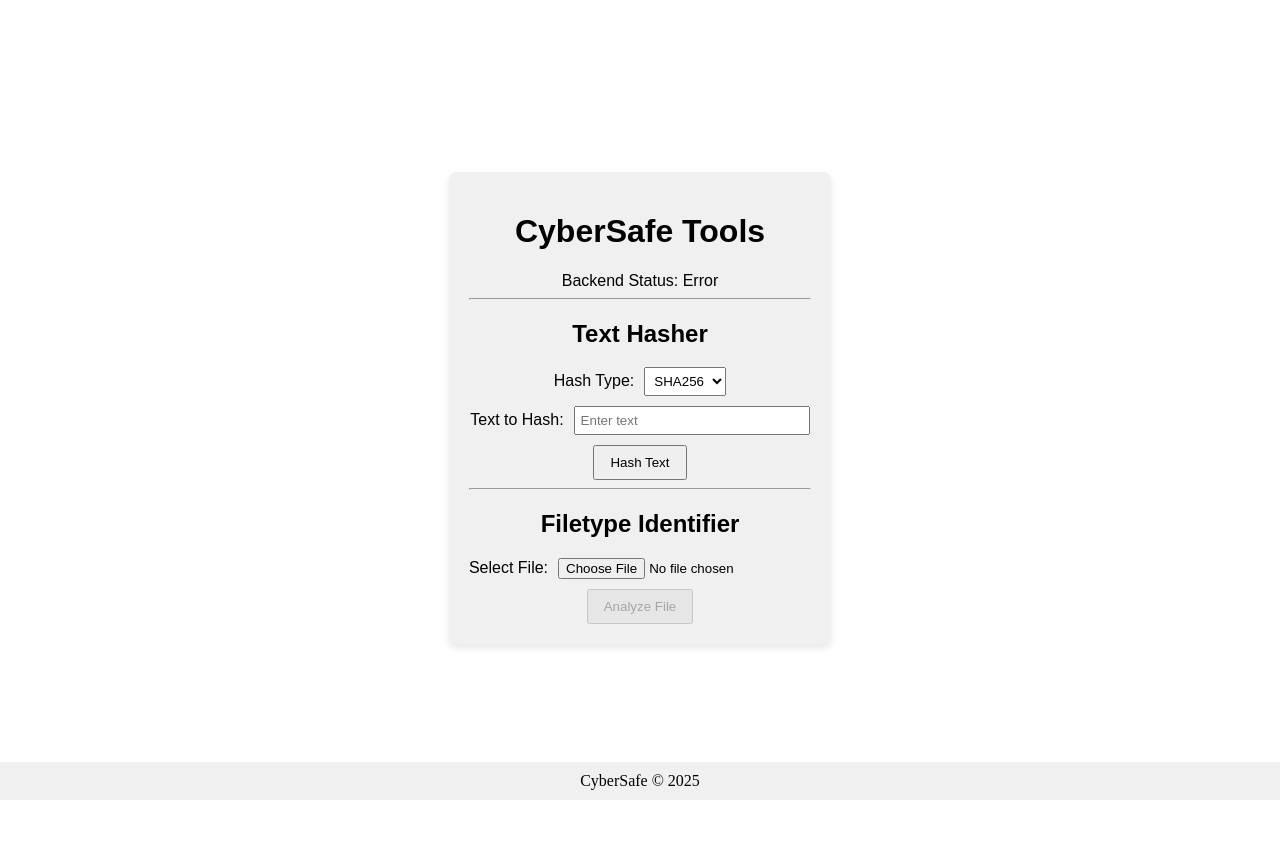
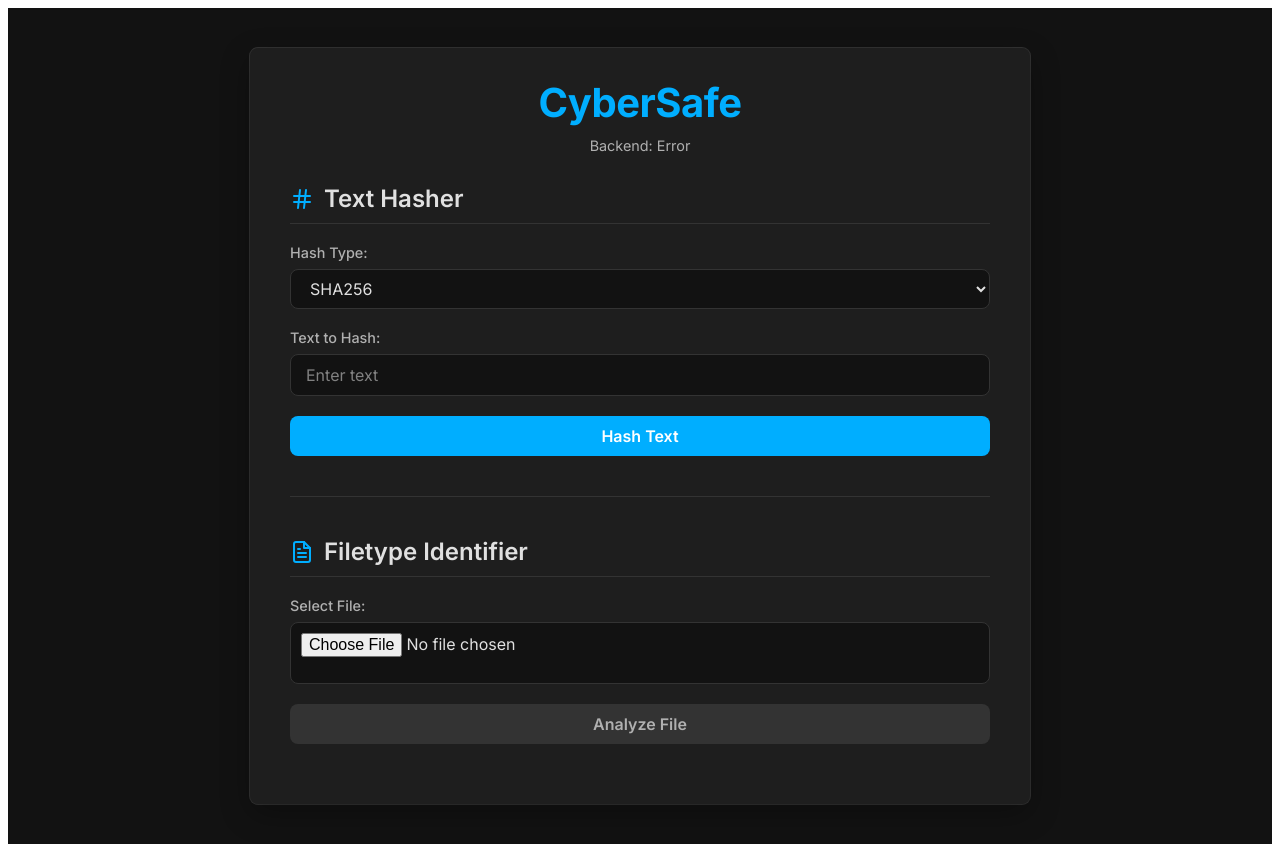
Before and after one commit to danielscos/CyberSafe, a React (Vite) app in the folder frontend/: page / in a window 1280 px wide. Before the commit the page ends 816 px from the top, so only its background shows below. Built offline with nearby package versions, Linux system fonts and the light colour scheme.

Commit message:
feat: add framer-motion and react-icons dependencies; enhance App component with animations and icons

```diff
--- a/frontend/package.json
+++ b/frontend/package.json
@@ -11,7 +11,9 @@
   },
   "dependencies": {
     "react": "^18.2.0",
-    "react-dom": "^18.2.0"
+    "react-dom": "^18.2.0",
+    "framer-motion": "^12.12.1",
+    "react-icons": "^5.5.0"
   },
   "devDependencies": {
     "@types/react": "^18.2.66",
--- a/frontend/src/App.jsx
+++ b/frontend/src/App.jsx
@@ -1,19 +1,17 @@
 import React, { useEffect, useState } from "react";
-import styles from "./App.module.css"; // Import CSS module
+import { motion, AnimatePresence } from "framer-motion";
+import styles from "./App.module.css";
+import { FiHash, FiFileText, FiAlertCircle } from "react-icons/fi"; // Added FiAlertCircle for errors
 
 function App() {
   const [backendStatus, setBackendStatus] = useState("");
-  // Text hashing state
   const [textToHash, setTextToHash] = useState("");
   const [hashedText, setHashedText] = useState("");
   const [hashError, setHashError] = useState("");
   const [selectedHashType, setSelectedHashType] = useState("sha256");
-
-  // Filetype feature state
   const [selectedFile, setSelectedFile] = useState(null);
-  const [fileInfo, setFileInfo] = useState(null); // To store { filename, mime_type, file_type, description }
+  const [fileInfo, setFileInfo] = useState(null);
   const [fileTypeError, setFileTypeError] = useState("");
-
 
   const hashTypes = [
     { value: "md5", label: "MD5" },
@@ -26,9 +24,7 @@ function App() {
     const fetchBackendStatus = async () => {
       try {
         const response = await fetch("http://localhost:8000/");
-        if (!response.ok) {
-          throw new Error(`HTTP error! status: ${response.status}`);
-        }
+        if (!response.ok) throw new Error(`HTTP error! status: ${response.status}`);
         const jsonData = await response.json();
         setBackendStatus(jsonData.status);
       } catch (error) {
@@ -52,137 +48,126 @@ function App() {
       const url = `http://localhost:8000/hash_${selectedHashType}?text=${encodedText}`;
       const response = await fetch(url, { method: "GET" });
       if (!response.ok) {
-        const errorData = await response.json().catch(() => ({ detail: "Hashing failed with status: " + response.status }));
+        const errorData = await response.json().catch(() => ({ detail: "Hashing failed" }));
         throw new Error(errorData.detail || `HTTP error! status: ${response.status}`);
       }
       const jsonData = await response.json();
       setHashedText(jsonData.hash);
     } catch (error) {
-      console.error("Error hashing text:", error);
-      setHashError(error.message || "Failed to hash text.");
+      setHashError(error.message);
     }
   };
 
   const handleFileChange = (event) => {
-    setFileInfo(null); // Clear previous file info
-    setFileTypeError(""); // Clear previous error
-    if (event.target.files && event.target.files[0]) {
-      setSelectedFile(event.target.files[0]);
-    } else {
-      setSelectedFile(null);
-    }
+    setFileInfo(null);
+    setFileTypeError("");
+    setSelectedFile(event.target.files && event.target.files[0] ? event.target.files[0] : null);
   };
 
   const handleFileTypeSubmit = async (e) => {
     e.preventDefault();
     setFileInfo(null);
     setFileTypeError("");
-
     if (!selectedFile) {
       setFileTypeError("Please select a file first.");
       return;
     }
-
     const formData = new FormData();
-    formData.append("file", selectedFile); // file is the key expected by the backend
-
+    formData.append("file", selectedFile);
     try {
-      const response = await fetch("http://localhost:8000/filetype", {
-        method: "POST",
-        body: formData,
-      });
-
+      const response = await fetch("http://localhost:8000/filetype", { method: "POST", body: formData });
       if (!response.ok) {
-        const errorData = await response.json().catch(() => ({ detail: "File analysis failed with status: " + response.status }));
+        const errorData = await response.json().catch(() => ({ detail: "File analysis failed" }));
         throw new Error(errorData.detail || `HTTP error! status: ${response.status}`);
       }
-
       const jsonData = await response.json();
       setFileInfo(jsonData);
     } catch (error) {
-      console.error("Error analyzing file:", error);
-      setFileTypeError(error.message || "Failed to analyze file.");
+      setFileTypeError(error.message);
     }
   };
 
+  const itemVariants = {
+    hidden: { opacity: 0, y: 20 },
+    visible: { opacity: 1, y: 0, transition: { duration: 0.5 } },
+    exit: { opacity: 0, y: -20, transition: { duration: 0.3 } },
+  };
 
   return (
     <div className={styles.container}>
-      <div className={styles.content}>
-        <h1>CyberSafe Tools</h1>
-        <div>Backend Status: {backendStatus || "Loading..."}</div>
+      <motion.div
+        className={styles.content}
+        initial={{ opacity: 0, scale: 0.95, y: 50 }}
+        animate={{ opacity: 1, scale: 1, y: 0 }}
+        transition={{ duration: 0.7, ease: "circOut" }}
+      >
+        <header className={styles.header}>
+          <h1>CyberSafe</h1>
+          <div className={styles.status}>Backend: {backendStatus || "Loading..."}</div>
+        </header>
 
-        <hr />
-
-        <h2>Text Hasher</h2>
-        <form onSubmit={handleHashSubmit}>
-          <div>
-            <label htmlFor="hashType" style={{ marginRight: '10px' }}>Hash Type:</label>
-            <select
-              id="hashType"
-              value={selectedHashType}
-              onChange={(e) => setSelectedHashType(e.target.value)}
-              style={{ marginBottom: '10px', padding: '5px' }}
-            >
+        <section className={styles.toolSection}>
+          <h2><FiHash /> Text Hasher</h2>
+          <form onSubmit={handleHashSubmit} className={styles.form}>
+            <div className={styles.formGroup}>
+              <label htmlFor="hashType">Hash Type:</label>
+              <select id="hashType" value={selectedHashType} onChange={(e) => setSelectedHashType(e.target.value)}>
                 {hashTypes.map((type) => (
-                <option key={type.value} value={type.value}>
-                  {type.label}
-                </option>
+                  <option key={type.value} value={type.value}>{type.label}</option>
                 ))}
               </select>
             </div>
-          <div>
-            <label htmlFor="textToHash" style={{ marginRight: '10px' }}>Text to Hash:</label>
-            <input
-              type="text"
-              id="textToHash"
-              value={textToHash}
-              onChange={(e) => setTextToHash(e.target.value)}
-              placeholder="Enter text"
-              style={{ marginBottom: '10px', padding: '5px', width: 'calc(100% - 120px)' }}
-            />
+            <div className={styles.formGroup}>
+              <label htmlFor="textToHash">Text to Hash:</label>
+              <input type="text" id="textToHash" value={textToHash} onChange={(e) => setTextToHash(e.target.value)} placeholder="Enter text" />
             </div>
-          <button type="submit" style={{ padding: '8px 15px' }}>Hash Text</button>
+            <button type="submit" className={styles.button}>Hash Text</button>
           </form>
+          <AnimatePresence>
             {hashedText && (
-          <div style={{ marginTop: '15px' }}>
+              <motion.div className={styles.result} variants={itemVariants} initial="hidden" animate="visible" exit="exit">
                 <strong>Hashed Result ({selectedHashType.toUpperCase()}):</strong>
-            <p style={{ wordBreak: 'break-all' }}>{hashedText}</p>
+                <p className={styles.hashOutput}>{hashedText}</p>
+              </motion.div>
+            )}
+            {hashError && (
+              <motion.div className={styles.error} variants={itemVariants} initial="hidden" animate="visible" exit="exit">
+                <FiAlertCircle /> {hashError}
+              </motion.div>
+            )}
+          </AnimatePresence>
+        </section>
+
+        <hr className={styles.divider} />
+
+        <section className={styles.toolSection}>
+          <h2><FiFileText /> Filetype Identifier</h2>
+          <form onSubmit={handleFileTypeSubmit} className={styles.form}>
+            <div className={styles.formGroup}>
+              <label htmlFor="fileInput">Select File:</label>
+              <input type="file" id="fileInput" onChange={handleFileChange} />
             </div>
-        )}
-        {hashError && <div style={{ color: "red", marginTop: '15px' }}>Error: {hashError}</div>}
-
-        <hr />
-        <h2>Filetype Identifier</h2>
-        <form onSubmit={handleFileTypeSubmit}>
-          <div>
-            <label htmlFor="fileInput" style={{ marginRight: '10px' }}>Select File:</label>
-            <input
-              type="file"
-              id="fileInput"
-              onChange={handleFileChange}
-              style={{ marginBottom: '10px' }}
-            />
-          </div>
-          <button type="submit" style={{ padding: '8px 15px' }} disabled={!selectedFile}>
-            Analyze File
-          </button>
+            <button type="submit" className={styles.button} disabled={!selectedFile}>Analyze File</button>
           </form>
+          <AnimatePresence>
             {fileInfo && (
-          <div style={{ marginTop: '15px', textAlign: 'left', border: '1px solid #ccc', padding: '10px', borderRadius: '5px' }}>
-            <h3>File Analysis Result:</h3>
+              <motion.div className={`${styles.result} ${styles.fileInfoResult}`} variants={itemVariants} initial="hidden" animate="visible" exit="exit">
+                <h3>File Analysis:</h3>
                 <p><strong>Filename:</strong> {fileInfo.filename}</p>
                 <p><strong>MIME Type:</strong> {fileInfo.mime_type}</p>
-            <p><strong>Detected File Type:</strong> {fileInfo.file_type || "N/A"}</p>
+                <p><strong>Detected Type:</strong> {fileInfo.file_type || "N/A"}</p>
                 <p><strong>Description:</strong> {fileInfo.description}</p>
-          </div>
+              </motion.div>
             )}
-        {fileTypeError && <div style={{ color: "red", marginTop: '15px' }}>Error: {fileTypeError}</div>}
-
-      </div>
-      <footer className={styles.footer}>
-          CyberSafe &copy; {new Date().getFullYear()}
-      </footer>
+            {fileTypeError && (
+              <motion.div className={styles.error} variants={itemVariants} initial="hidden" animate="visible" exit="exit">
+                <FiAlertCircle /> {fileTypeError}
+              </motion.div>
+            )}
+          </AnimatePresence>
+        </section>
+      </motion.div>
+      {/* Footer removed */}
     </div>
   );
 }
--- a/frontend/src/App.module.css
+++ b/frontend/src/App.module.css
@@ -1,25 +1,215 @@
+@import url('https://fonts.googleapis.com/css2?family=Inter:wght@300;400;500;600;700&display=swap');
+
+:root {
+  --primary-color: #00aeff; /* A vibrant blue */
+  --primary-hover-color: #0095e0;
+  --background-color: #121212; /* Very dark grey, almost black */
+  --surface-color: #1e1e1e; /* Card background */
+  --text-color: #e0e0e0;
+  --text-secondary-color: #b0b0b0;
+  --border-color: #333333;
+  --error-color: #ff4d4f;
+  --error-background: #2a1212;
+  --success-color: #52c41a;
+  --success-background: #122a12;
+  --font-family: 'Inter', -apple-system, BlinkMacSystemFont, 'Segoe UI', Roboto, Oxygen, Ubuntu, Cantarell, 'Open Sans', 'Helvetica Neue', sans-serif;
+  --border-radius: 8px;
+  --input-height: 40px;
+}
+
 .container {
+  min-height: 100vh;
   display: flex;
-    justify-content: center;
+  flex-direction: column;
   align-items: center;
-    height: 100vh;
+  justify-content: center; /* Centers content vertically if it's shorter than viewport */
+  background-color: var(--background-color);
+  color: var(--text-color);
+  font-family: var(--font-family);
+  padding: 20px; /* Add padding for smaller screens */
+  box-sizing: border-box;
 }
 
 .content {
-    text-align: center;
-    font-family: Arial, sans-serif;
-    background-color: #f0f0f0;
-    padding: 20px;
-    border-radius: 8px;
-    box-shadow: 0 4px 8px rgba(0, 0, 0, 0.1);
+  background-color: var(--surface-color);
+  padding: 30px 40px;
+  border-radius: var(--border-radius);
+  box-shadow: 0 10px 30px rgba(0, 0, 0, 0.3), 0 0 0 1px var(--border-color);
+  width: 100%;
+  max-width: 700px;
+  text-align: left;
+  margin: 20px 0; /* Ensures some margin even if content is tall */
 }
 
+.header {
+  margin-bottom: 30px;
+  text-align: center;
+}
+
+.header h1 {
+  font-size: 2.5rem;
+  font-weight: 700;
+  color: var(--primary-color);
+  margin: 0 0 10px 0;
+  letter-spacing: -0.5px;
+}
+
+.status {
+  font-size: 0.9rem;
+  color: var(--text-secondary-color);
+}
+
+.toolSection {
+  margin-bottom: 30px;
+}
+
+.toolSection h2 {
+  font-size: 1.5rem;
+  font-weight: 600;
+  color: var(--text-color);
+  margin-bottom: 20px;
+  display: flex;
+  align-items: center;
+  gap: 10px;
+  border-bottom: 1px solid var(--border-color);
+  padding-bottom: 10px;
+}
+
+.toolSection h2 svg {
+  color: var(--primary-color);
+}
+
+.form {
+  display: flex;
+  flex-direction: column;
+  gap: 20px;
+}
+
+.formGroup {
+  display: flex;
+  flex-direction: column;
+  gap: 8px;
+}
+
+.formGroup label {
+  font-size: 0.9rem;
+  font-weight: 500;
+  color: var(--text-secondary-color);
+}
+
+.formGroup input[type="text"],
+.formGroup input[type="file"],
+.formGroup select {
+  background-color: var(--background-color);
+  color: var(--text-color);
+  border: 1px solid var(--border-color);
+  border-radius: var(--border-radius);
+  padding: 0 15px;
+  height: var(--input-height);
+  font-size: 1rem;
+  font-family: var(--font-family);
+  transition: border-color 0.2s ease, box-shadow 0.2s ease;
+}
+
+.formGroup input[type="file"] {
+  padding: 10px; /* Specific padding for file input */
+}
+
+.formGroup input[type="text"]::placeholder {
+  color: var(--text-secondary-color);
+  opacity: 0.7;
+}
+
+.formGroup input[type="text"]:focus,
+.formGroup input[type="file"]:focus,
+.formGroup select:focus {
+  outline: none;
+  border-color: var(--primary-color);
+  box-shadow: 0 0 0 2px rgba(var(--primary-color), 0.3);
+}
+
+.button {
+  background-color: var(--primary-color);
+  color: #ffffff;
+  border: none;
+  border-radius: var(--border-radius);
+  padding: 0 20px;
+  height: var(--input-height);
+  font-size: 1rem;
+  font-weight: 600;
+  font-family: var(--font-family);
+  cursor: pointer;
+  transition: background-color 0.2s ease, transform 0.1s ease;
+  display: inline-flex;
+  align-items: center;
+  justify-content: center;
+}
+
+.button:hover {
+  background-color: var(--primary-hover-color);
+}
+
+.button:active {
+  transform: scale(0.98);
+}
+
+.button:disabled {
+  background-color: var(--border-color);
+  color: var(--text-secondary-color);
+  cursor: not-allowed;
+}
+
+.result,
+.error {
+  margin-top: 20px;
+  padding: 15px;
+  border-radius: var(--border-radius);
+  font-size: 0.95rem;
+}
+
+.result {
+  background-color: var(--success-background);
+  border: 1px solid var(--success-color);
+  color: var(--text-color);
+}
+
+.result strong, .result h3 {
+  color: var(--success-color);
+  display: block;
+  margin-bottom: 8px;
+}
+
+.fileInfoResult p {
+  margin: 5px 0;
+  line-height: 1.6;
+}
+
+.hashOutput {
+  word-break: break-all;
+  font-family: 'Courier New', Courier, monospace;
+  background-color: var(--background-color);
+  padding: 10px;
+  border-radius: calc(var(--border-radius) - 4px);
+  margin-top: 8px;
+}
+
+.error {
+  background-color: var(--error-background);
+  border: 1px solid var(--error-color);
+  color: var(--error-color);
+  display: flex;
+  align-items: center;
+  gap: 8px;
+}
+
+.divider {
+  border: none;
+  height: 1px;
+  background-color: var(--border-color);
+  margin: 40px 0;
+}
+
+/* Remove default footer styles if they existed */
 .footer {
-    /* Styles for the footer */
-    text-align: center;
-    padding: 10px;
-    background-color: #f0f0f0;
-    position: fixed;
-    bottom: 0;
-    width: 100%;
+  display: none;
 }
--- a/package.json
+++ b/package.json
@@ -11,5 +11,7 @@
   "devDependencies": {
     "concurrently": "^7.0.0",
     "electron": "^36.2.1"
+  },
+  "dependencies": {
   }
 }
```
Also changed, not shown: 1 other file (tests, documents, lock files or other folders). Lines whose indentation alone changed are shown as unchanged.
